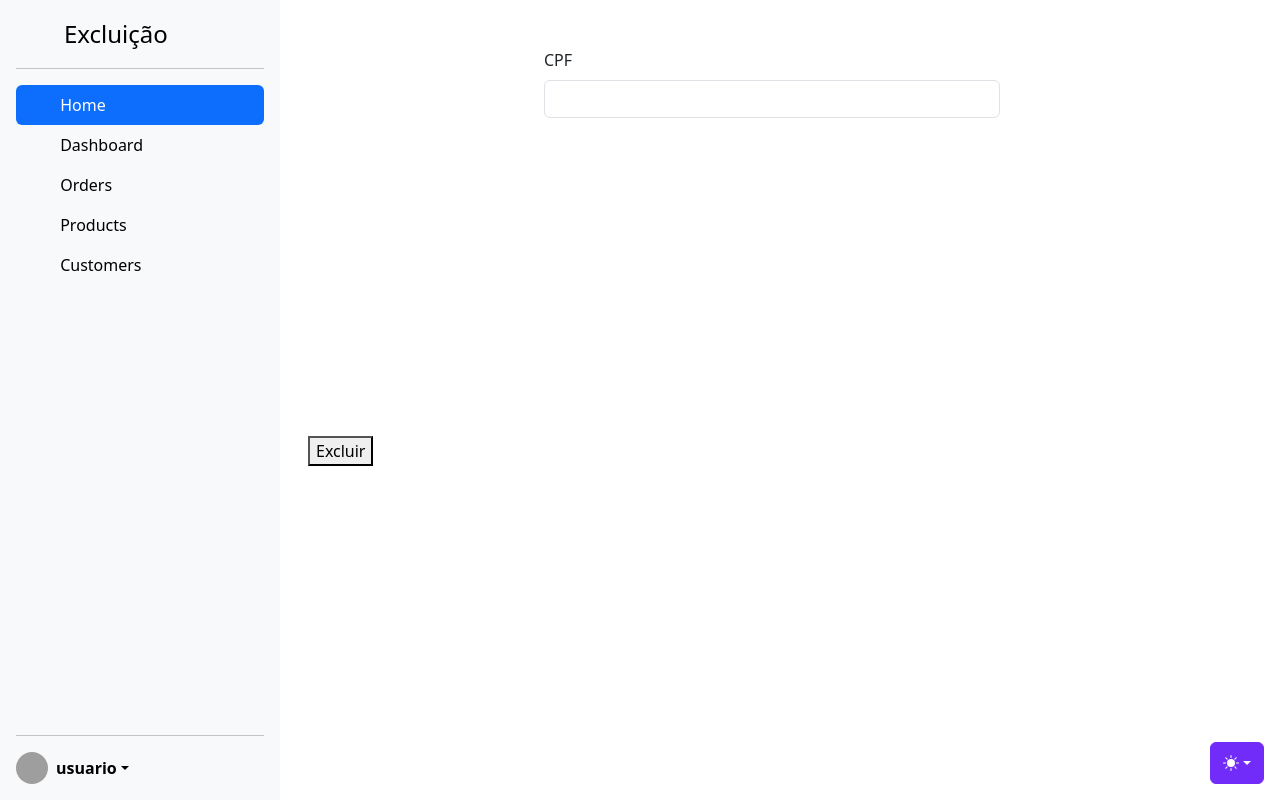
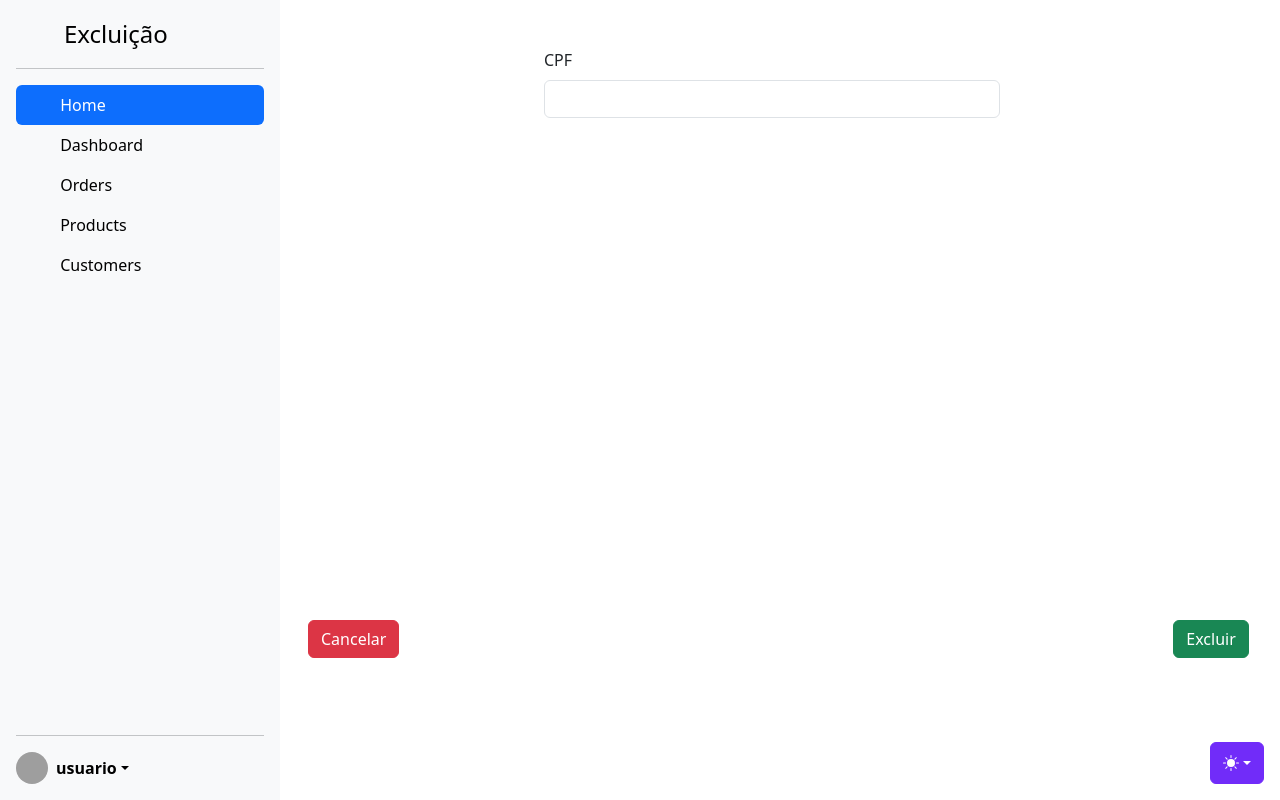
Before and after one commit to Jonatasndossantos/crudJogos, a Flask app: page /excluicao in a window 1280 px wide. Run offline with Flask 3, Linux system fonts and the light colour scheme; grey boxes are pictures that could not be loaded.

Commit message:
Terceiro commit

```diff
--- a/app/routes.py
+++ b/app/routes.py
@@ -55,7 +55,10 @@
         nome       = request.form.get("nome")
         telefone   = request.form.get("telefone")
         endereco   = request.form.get("endereco")
-        dados      = {"cpf": cpf, "nome": nome, "telefone": telefone, "endereco": endereco}
+        email   = request.form.get("email")
+        senha   = request.form.get("senha")
+
+        dados      = {"cpf": cpf, "nome": nome, "telefone": telefone, "endereco": endereco, "email": email, "senha": senha}
         requisicao = requests.post(f'{link}/usuario/.json', data=json.dumps(dados))
         return 'Cadastrado com sucesso!'
     except Exception as e:
@@ -84,9 +87,11 @@
             cpf      = dicionario[codigo]['cpf']
             telefone = dicionario[codigo]['telefone']
             endereco = dicionario[codigo]['endereco']
+            email = dicionario[codigo]['email']
+            senha = dicionario[codigo]['senha']
 
             if nome == procurar:
-                return render_template('usuario.html',titulo='Usuario', nome=nome, cpf=cpf, telefone=telefone, endereco=endereco)
+                return render_template('usuario.html',titulo='Usuario', nome=nome, cpf=cpf, telefone=telefone, endereco=endereco, email=email, senha=senha)
     except Exception as e:
         return f'Algo deu errado\n {e}'
 
@@ -104,7 +109,7 @@
         senha    = request.form.get("senha")
         telefone = request.form.get("telefone")
         endereco = request.form.get("endereco")
-        dados    = {"cpf": cpf, "nome": nome, "telefone": telefone, "endereco": endereco}
+        dados    = {"cpf": cpf, "nome": nome, "telefone": telefone, "endereco": endereco, "email": email, "senha": senha}
 
         #procurar codigo
         for codigo in dicionario:
--- a/app/templates/excluicao.html
+++ b/app/templates/excluicao.html
@@ -9,12 +9,19 @@
       </div><div class="col-md-6">
         <label class="form-label">CPF</label>
         <input type="text" class="form-control" name="cpf" id="cpf" placeholder={{cpf}}>
-      </div><div class="col-md-2">
+      </div>
+      <div class="col-12"></div>
+      <div class="col-12"></div>
+      <div class="col-12"></div>
 
 
+      <div class="col-6">
+        <a href="/usuario" class="btn btn-danger">Cancelar</a>
       </div>
-      <div class="col-12">
-        <button>Excluir</button>
+
+      <div class="col-5"></div>
+      <div class="col-1">
+        <button class="btn btn-Success">Excluir</button>
       </div>
   </form>
 
```
Also changed, not shown: app/static/teste.js (+20 -0 lines), app/static/teste2.js (+23 -0 lines).
